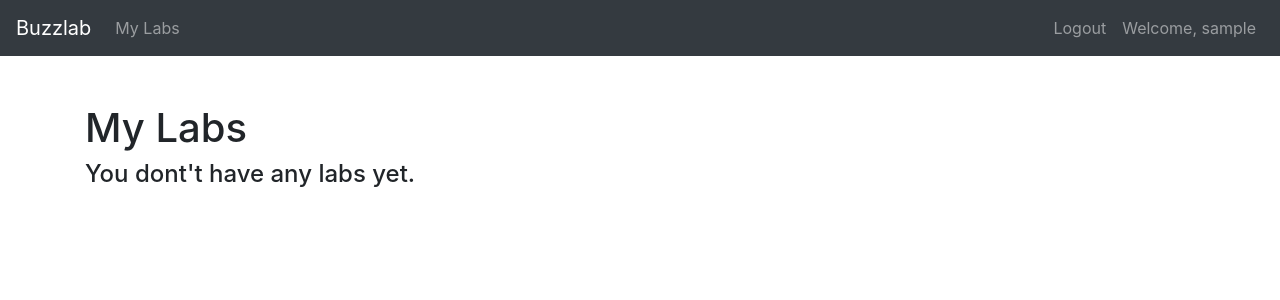
After one commit to Computacao-Fisica-CESAR-School/Buzzlab, a Django app: page /labs/ in a window 1280 px wide. The commit adds this page. Shown: the top 300 px of the page. Run offline with Django 4.2, Linux system fonts and the light colour scheme; the visitor is signed in with stand-in values (Sample User, id 1).

Commit message:
My Labs page

```diff
--- a/buzzlab_app/urls.py
+++ b/buzzlab_app/urls.py
@@ -1,9 +1,10 @@
 from django.urls import path
-from .views import home, register_request, login_request, logout_request
+from .views import home, register_request, login_request, logout_request, my_labs
 
 urlpatterns = [
 	path('', home),
 	path('register/', register_request),
 	path('login/', login_request),
 	path('logout/', logout_request),
+	path("labs/", my_labs),
 ]
--- a/buzzlab_app/views.py
+++ b/buzzlab_app/views.py
@@ -3,6 +3,8 @@ from .forms import NewUserForm
 from django.contrib.auth import login, authenticate, logout
 from django.contrib import messages
 from django.contrib.auth.forms import AuthenticationForm
+from django.core.exceptions import ObjectDoesNotExist
+from .models import Lab, UserProfile
 
 def home(request):
     return render(request, "home.html")
@@ -41,3 +43,15 @@ def logout_request(request):
 	logout(request)
 	messages.info(request, "You have successfully logged out.")
 	return redirect("/")
+
+def my_labs(request):
+	if request.user.is_authenticated:
+		try:
+			curr_user_profile = UserProfile.objects.get(user=request.user)
+		except ObjectDoesNotExist:
+			labs = Lab.objects.none()
+		else:
+			labs = Lab.objects.filter(admins=curr_user_profile)
+		return render(request, "labs.html", {"labs": labs})
+	messages.info(request, "You need to be logged in to access that page.")
+	return redirect("/login")
--- a/templates/includes/navbar.html
+++ b/templates/includes/navbar.html
@@ -8,7 +8,7 @@
 	<div class="collapse navbar-collapse" id="navbar">
 		{% if user.is_authenticated %}
 		<div class="navbar-nav">
-			<a class="nav-link" href="#">My Labs</a>
+			<a class="nav-link" href="/labs">My Labs</a>
 		</div>
 		{% endif %}
 
--- /dev/null
+++ b/templates/labs.html
@@ -0,0 +1,23 @@
+{% extends 'base.html' %}
+
+{% block title %} My Labs {% endblock title %}
+
+{% block content %}
+
+{% include 'includes/navbar.html' %}
+
+<div class="container py-5">
+	<h1>My Labs</h1>
+
+	{% if labs.count > 0 %}
+	<ul>
+		{% for lab in labs %}
+		<li>{{ lab.id }} - {{ lab.name }}</li>
+		{% endfor %}
+	</ul>
+	{% else %}
+	<h4>You dont't have any labs yet.</h4>
+	{% endif %}
+</div>
+
+{% endblock content %}
```
